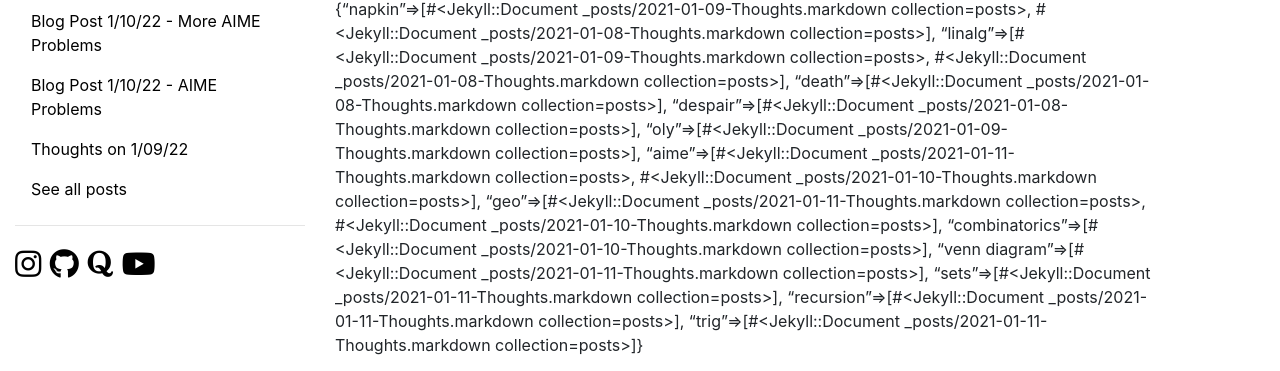
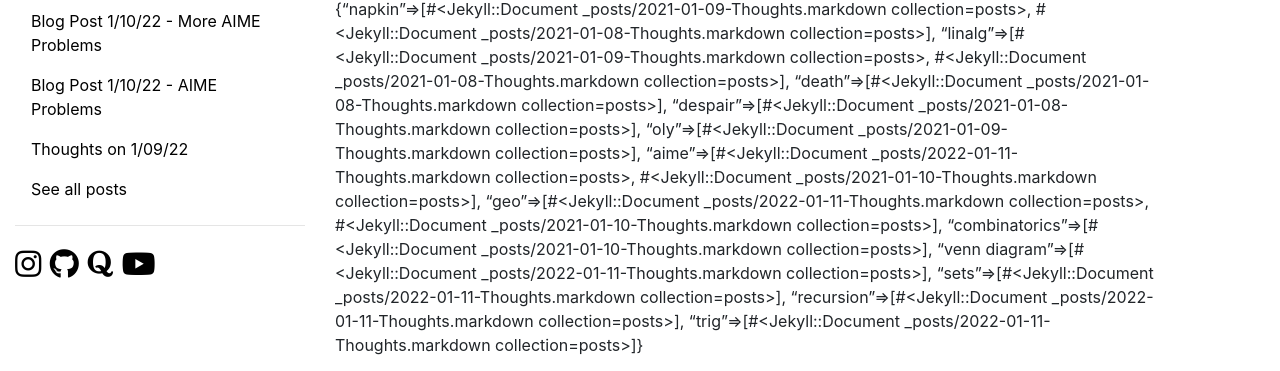
Before and after one commit to thatpythonguys/oldthatpythonguyswebsite, a Jekyll site: the page built from _posts/2021-01-08-Thoughts.markdown, in a window 1280 px wide. Shown: the part 170-541 px from the top of the page. Built offline with Jekyll 4.4.1, drawn with Linux system fonts in a browser that asks for light colours; nearby versions of some CDN libraries; grey boxes are pictures that could not be loaded.

Commit message:
Update and rename 2021-01-11-Thoughts.markdown to 2022-01-11-Thoughts.markdown

```diff
--- a/_posts/2021-01-11-Thoughts.markdown
+++ b/_posts/2022-01-11-Thoughts.markdown
@@ -6,7 +6,7 @@
 tags: [aime, geo, venn diagram, sets, recursion, trig]
 permalink: /Jan10th/
 ---
-  <iframe src="/assets\img\Math_Diary_01_11_21.pdf" width="100%" height="800px">
+  <iframe src="/assets\img\Math_Diary_01_11_22.pdf" width="100%" height="800px">
   </iframe>
 
 More AIME problems from the set I created. There are a few more, but drawing diagrams with asy is terrible.
```
